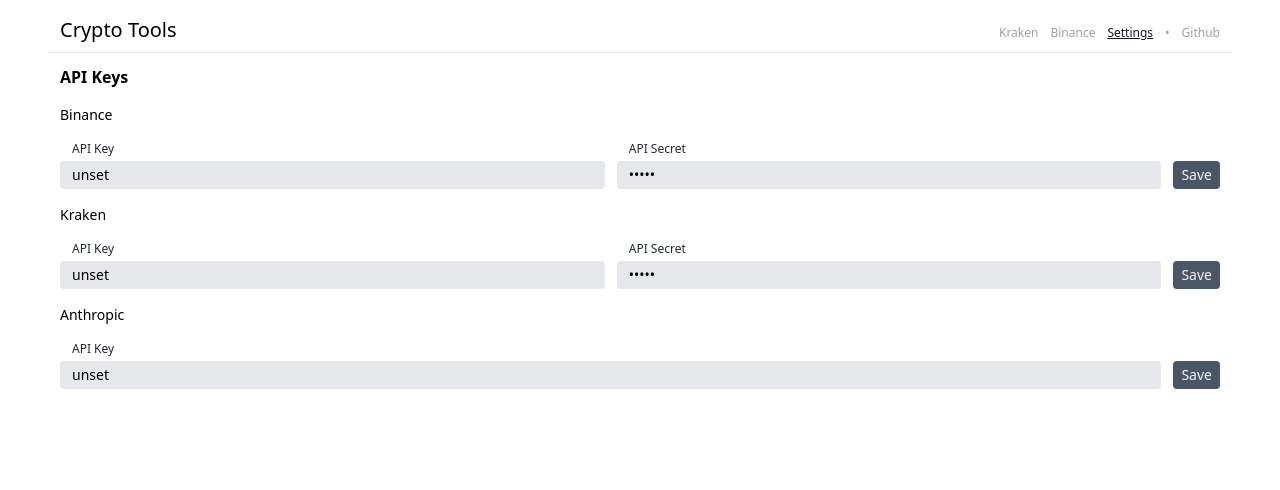
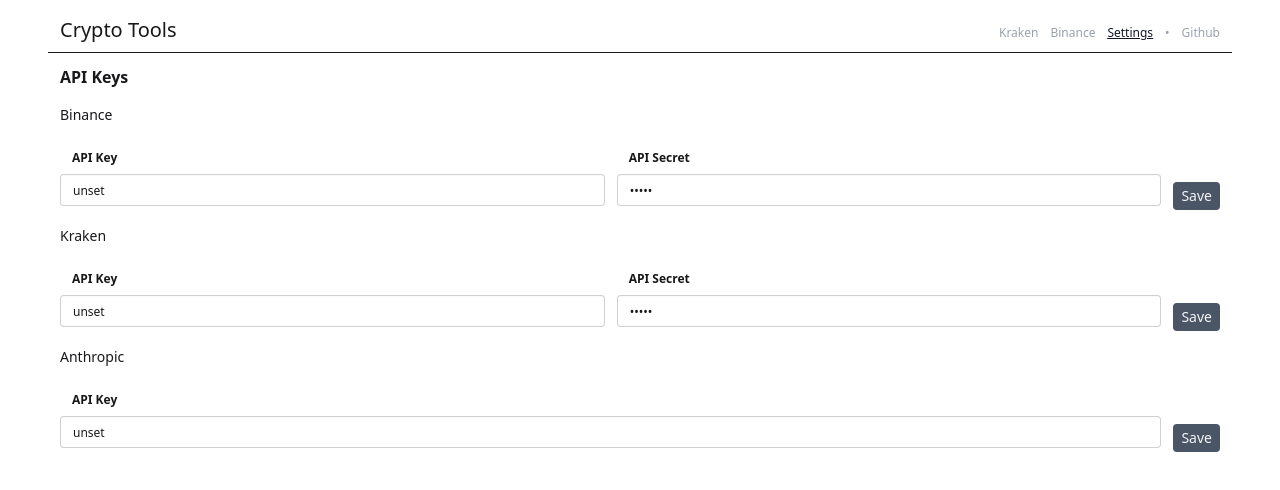
Before and after one commit to nyg/crypto-tools, a Next.js app: page /settings in a window 1280 px wide. Shown: the top 490 px of the page. Built offline with nearby package versions, Linux system fonts and the light colour scheme; no server answers.

Commit message:
Add daisyUI

```diff
--- a/components/kraken/order-batch-params.js
+++ b/components/kraken/order-batch-params.js
@@ -11,7 +11,7 @@
       <div>
          <h3 className="pb-2 font-semibold">Parameters</h3>
          <div className="space-y-2">
-            <form className="space-y-3" onSubmit={(e) => e.preventDefault()}>
+            <form className="" onSubmit={(e) => e.preventDefault()}>
                <Select
                   name="pair"
                   label="Pair"
@@ -82,8 +82,8 @@
                />
             </form>
             <div className="space-x-4">
-               <input className="px-2 py-1 bg-gray-600 text-gray-100 rounded-sm hover:bg-gray-500" type="button" value="Show preview" onClick={onShowPreview} />
-               <input className="px-2 py-1 bg-gray-600 text-gray-100 rounded-sm hover:bg-gray-500" type="button" value="Create orders" onClick={onCreateOrders} />
+               <button className="btn btn-neutral btn-sm" type="button" onClick={onShowPreview}>Show preview</button>
+               <button className="btn btn-neutral btn-sm" type="button" onClick={onCreateOrders}>Create orders</button>
             </div>
          </div>
       </div>
--- a/components/kraken/order-batch-preview.js
+++ b/components/kraken/order-batch-preview.js
@@ -3,7 +3,7 @@
    let content
    if (!ordersParams.orders || ordersParams.orders.length === 0) {
       content = (
-         <p className="text-gray-400 text-sm">Configure parameters and click <i>Show preview</i> to see order details</p>
+         <p className="text-sm opacity-50">Configure parameters and click <i>Show preview</i> to see order details</p>
       )
    }
    else {
@@ -30,8 +30,8 @@
                   )
                })}
             </div>
-            <div className="mt-4 pt-4 border-t border-gray-600">
-               <table className="w-full">
+            <div className="mt-4 pt-4 border-t border-base-content/10">
+               <table className="table table-sm">
                   <tbody>
                      <tr>
                         <td>Total {base}</td>
--- a/components/lib/input.js
+++ b/components/lib/input.js
@@ -2,23 +2,28 @@
 
    const autoComplete = type === 'password' ? 'current-password' : 'none'
 
+   if (type === 'checkbox') {
       return (
-      <div className={`grid grid-cols-1 ${className}`}>
-         <label htmlFor={name} className="px-3 pb-1 text-xs text-gray-800 col-span-full">
-            {label}
-         </label>
-         {type === 'checkbox'
-            ? <input
-               className="mx-3 justify-self-start"
-               type={type}
+         <label className={`label gap-2 cursor-pointer justify-start ${className}`}>
+            <input
+               className="checkbox checkbox-sm"
+               type="checkbox"
                id={name}
                name={name}
                checked={checked}
                defaultChecked={defaultValue}
                onChange={onChange}
             />
-            : <input
-               className="px-3 py-1 outline-hidden bg-gray-200 rounded-sm grow"
+            <span>{label}</span>
+         </label>
+      )
+   }
+
+   return (
+      <fieldset className={`fieldset ${className}`}>
+         <legend className="fieldset-legend pl-3">{label}</legend>
+         <input
+            className="input input-sm w-full"
             type={type}
             id={name}
             name={name}
@@ -27,7 +32,6 @@
             onChange={onChange}
             autoComplete={autoComplete}
          />
-         }
-      </div>
+      </fieldset>
    )
 }
--- a/components/lib/select.js
+++ b/components/lib/select.js
@@ -1,11 +1,9 @@
 export default function Select({ name, defaultValue, value, onChange, label, className = '', children }) {
    return (
-      <div className={`grid grid-cols-1 ${className}`}>
-         <label htmlFor={name} className="px-3 pb-1 text-xs text-gray-800 col-span-full">
-            {label}
-         </label>
+      <fieldset className={`fieldset ${className}`}>
+         <legend className="fieldset-legend pl-3">{label}</legend>
          <select
-            className="px-2 py-1 outline-hidden bg-gray-200 rounded-sm grow border-r-8"
+            className="select select-sm w-full"
             id={name}
             name={name}
             value={value}
@@ -13,6 +11,6 @@
             onChange={onChange}>
             {children}
          </select>
-      </div>
+      </fieldset>
    )
 }
--- a/package.json
+++ b/package.json
@@ -28,6 +28,7 @@
       "@ai-sdk/anthropic": "3.0.31",
       "ai": "6.0.62",
       "big.js": "7.0.1",
+      "daisyui": "5.5.18",
       "got": "14.6.6",
       "modern-dijkstra": "1.1.2",
       "next": "16.1.6",
--- a/pages/kraken/order-batch.js
+++ b/pages/kraken/order-batch.js
@@ -122,7 +122,7 @@
             <OrderBatchPreview ordersParams={ordersParams} tradingPairs={tradingPairs} />
             <div>
                <h3 className="pb-2 font-semibold">API Response</h3>
-               {isMutating ? <p>Loading…</p> : createdOrders?.map(order =>
+               {isMutating ? <span className="loading loading-spinner loading-sm"></span> : createdOrders?.map(order =>
                   <p key={order.descr?.order ?? order}>{JSON.stringify(order)}</p>
                )}
             </div>
--- a/styles/global.css
+++ b/styles/global.css
@@ -1,19 +1,2 @@
 @import 'tailwindcss';
-
-/*
-  The default border color has changed to `currentColor` in Tailwind CSS v4,
-  so we've added these compatibility styles to make sure everything still
-  looks the same as it did with Tailwind CSS v3.
-
-  If we ever want to remove these styles, we need to add an explicit border
-  color utility to any element that depends on these defaults.
-*/
-@layer base {
-  *,
-  ::after,
-  ::before,
-  ::backdrop,
-  ::file-selector-button {
-    border-color: var(--color-gray-200, currentColor);
-  }
-}
+@plugin 'daisyui';
```
Also changed, not shown: 1 other file (tests, documents, lock files or other folders). Lines whose indentation alone changed are shown as unchanged.
